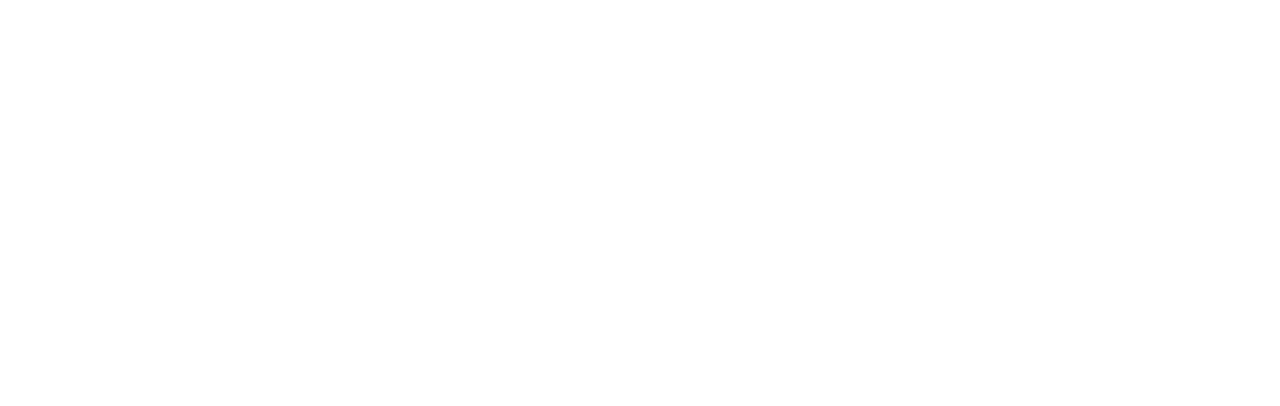
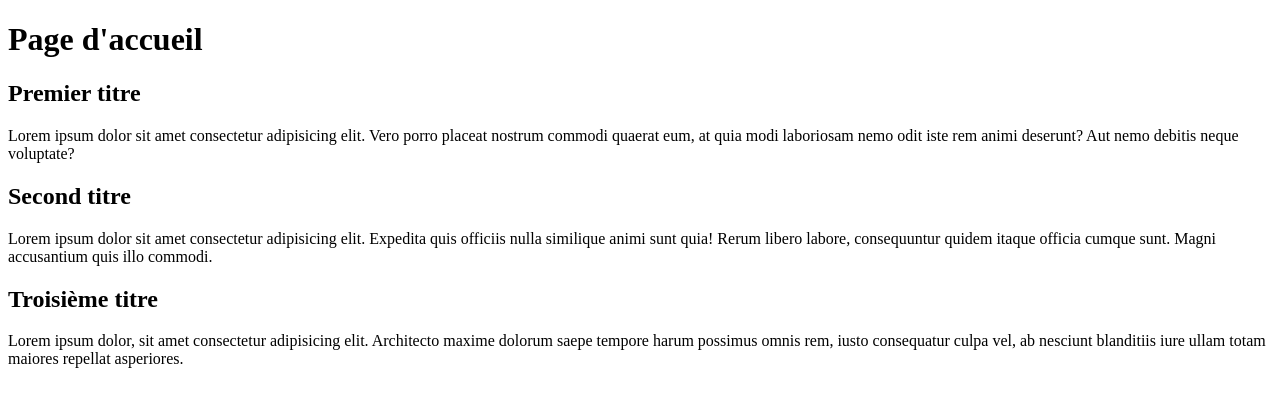
Before and after one commit to ThominsonCode/TP01-Travel-Agency, a plain HTML site: page index.html in a window 1280 px wide. Drawn offline with Linux system fonts and the light colour scheme.

```diff
--- a/index.html
+++ b/index.html
@@ -1,12 +1,28 @@
 <!DOCTYPE html>
 <html lang="fr">
+
 <head>
     <meta charset="UTF-8">
     <meta name="description" content="description de mon site web">
     <meta name="viewport" content="width=device-width, initial-scale=1.0">
-    <title>Document</title>
+    <title>Index</title>
 </head>
+
 <body>
+    <h1>Page d'accueil</h1>
+
+    <h2>Premier titre</h2>
+    <p>Lorem ipsum dolor sit amet consectetur adipisicing elit. Vero porro placeat nostrum commodi quaerat eum, at quia
+        modi laboriosam nemo odit iste rem animi deserunt? Aut nemo debitis neque voluptate?</p>
+
+    <h2>Second titre</h2>
+    <p>Lorem ipsum dolor sit amet consectetur adipisicing elit. Expedita quis officiis nulla similique animi sunt quia!
+        Rerum libero labore, consequuntur quidem itaque officia cumque sunt. Magni accusantium quis illo commodi.</p>
+
+    <h2>Troisième titre</h2>
+    <p>Lorem ipsum dolor, sit amet consectetur adipisicing elit. Architecto maxime dolorum saepe tempore harum possimus
+        omnis rem, iusto consequatur culpa vel, ab nesciunt blanditiis iure ullam totam maiores repellat asperiores.</p>
 
 </body>
+
 </html>
```
Also changed, not shown: contact.html (added, +11 -0 lines).
